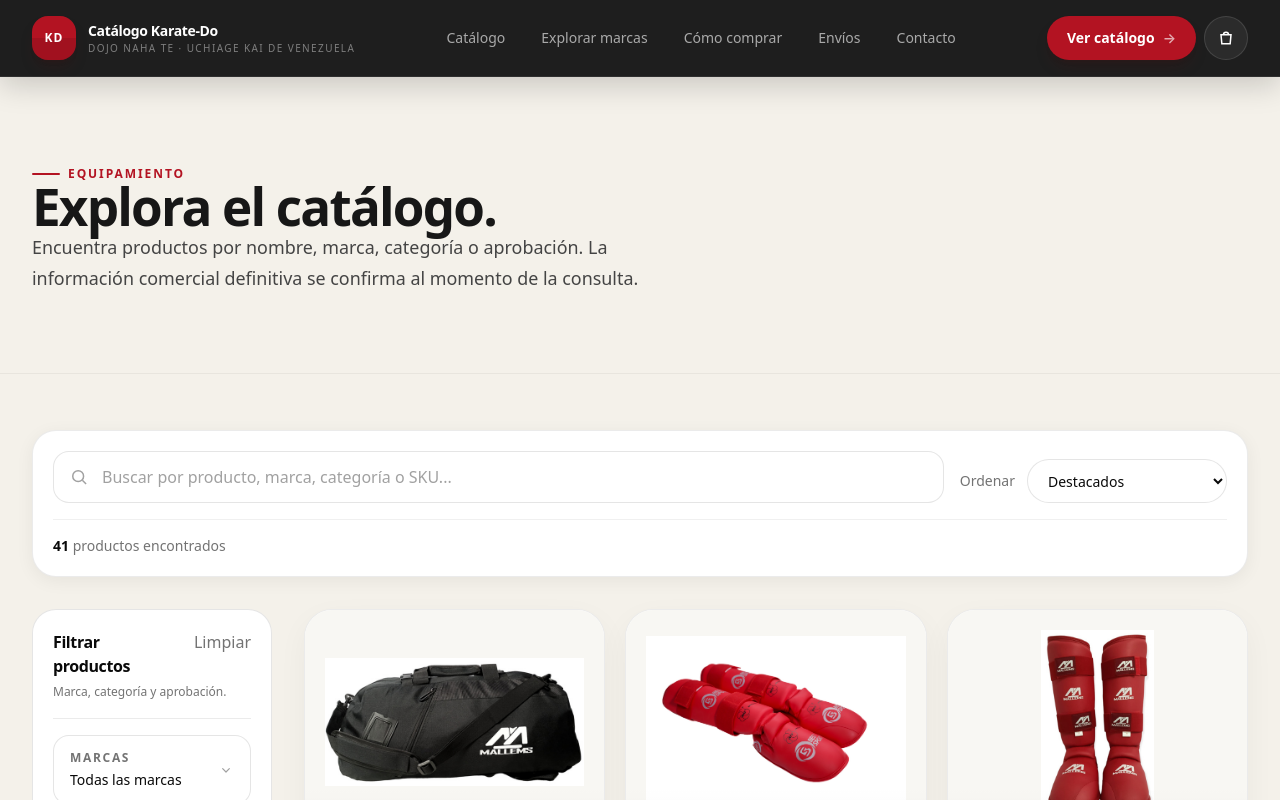
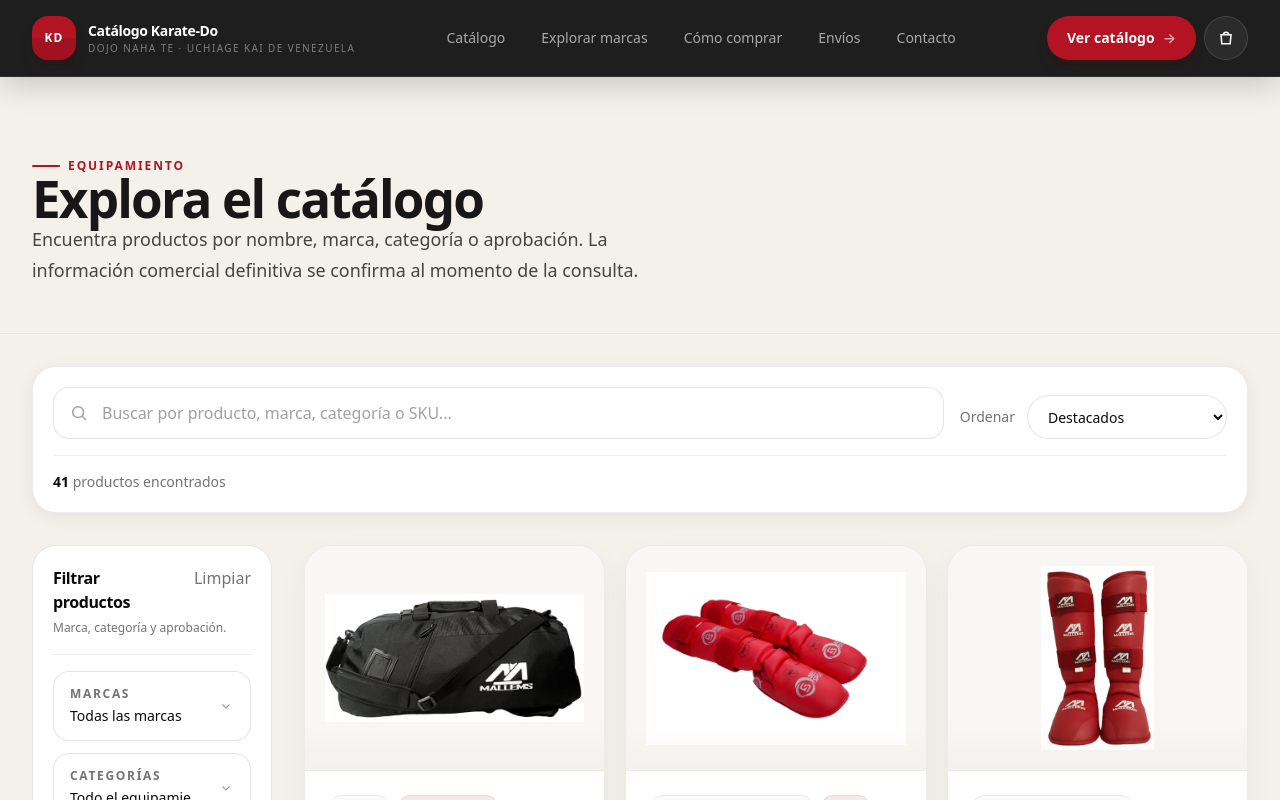
Before and after one commit to maorusohh/catalogo-karate, a Next.js app: page /catalogo in a window 1280 px wide. Shown: the top 800 px of the page. Built offline with nearby package versions, Linux system fonts and the light colour scheme.

Commit message:
style: tighten catalog heading rhythm

```diff
--- a/src/app/catalogo/page.tsx
+++ b/src/app/catalogo/page.tsx
@@ -19,17 +19,17 @@ export default function CatalogoPage() {
     <main>
       <section className="border-b border-black/5">
         <Container>
-          <div className="py-14 sm:py-18 lg:py-20">
+          <div className="pt-12 pb-8 sm:pt-14 sm:pb-10 lg:pt-18 lg:pb-12">
             <SectionHeading
               eyebrow="Equipamiento"
-              title="Explora el catálogo."
+              title="Explora el catálogo"
               description="Encuentra productos por nombre, marca, categoría o aprobación. La información comercial definitiva se confirma al momento de la consulta."
             />
           </div>
         </Container>
       </section>
 
-      <section className="py-10 sm:py-12 lg:py-14">
+      <section className="pt-5 pb-10 sm:pt-6 sm:pb-12 lg:pt-8 lg:pb-14">
         <Container>
           <CatalogClient products={products} brands={brands} categories={categories} />
         </Container>
```
